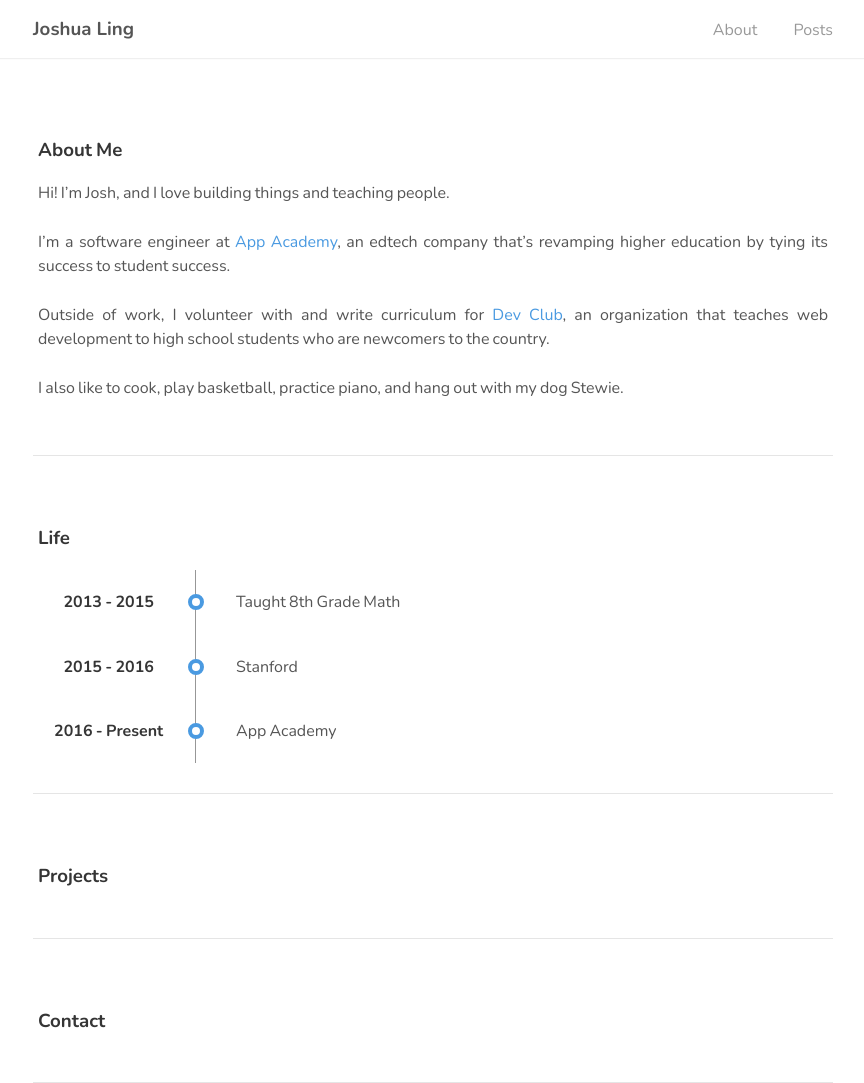
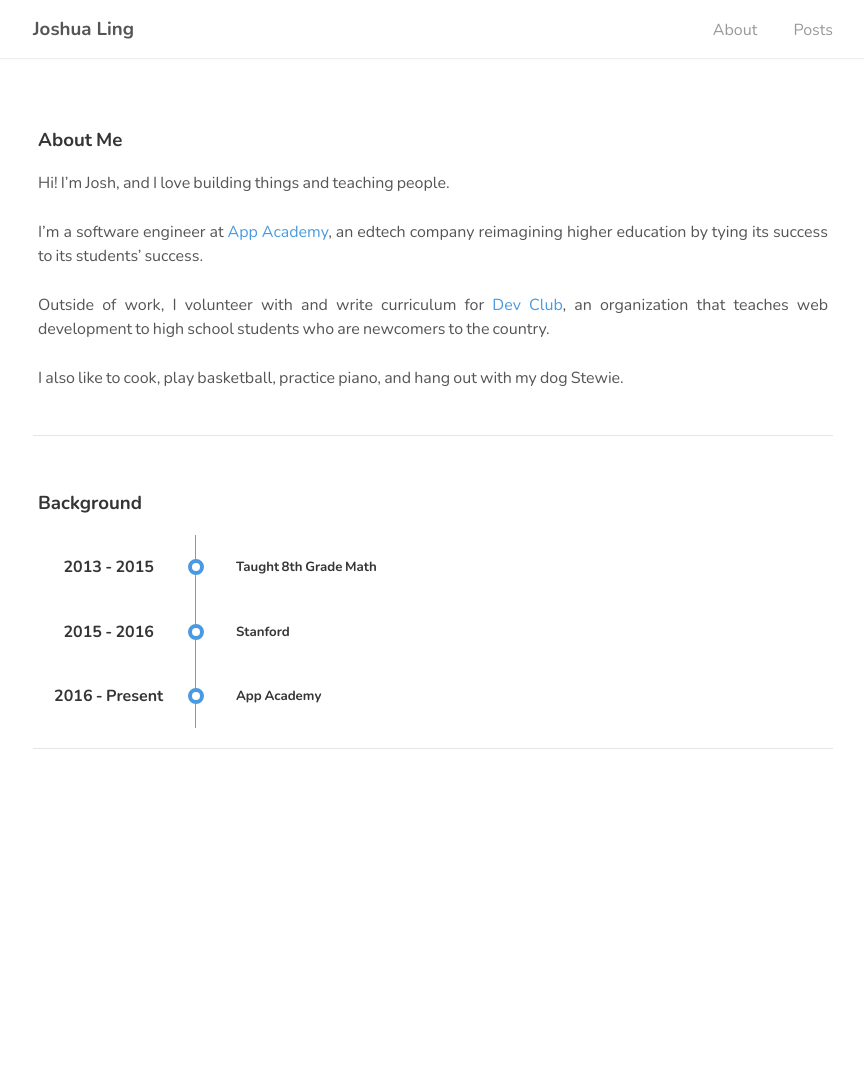
Before and after one commit to joshling1919/joshling1919.github.io, a Jekyll site: the page built from _pages/about.md, in a window 1280 px wide. Shown: the whole page, without its empty margins (207-1071 px from the left). Built offline with Jekyll 4.4.1, drawn with Linux system fonts in a browser that asks for light colours; after the commit the page ends 900 px from its top, so only the background shows below that.

Commit message:
Style about

```diff
--- a/_layouts/about.html
+++ b/_layouts/about.html
@@ -6,17 +6,20 @@ layout: default
   <section class="about-container">
     <h3>About Me</h3>
     {{ content }}
+
+    <div>
+    </div>
   </section>
 
   <section class="timeline-container">
-    <h3>Life</h3>
+    <h3>Background</h3>
     <div class="timeline">
       <div class="timeline-entry">
         <div class="timeline-entry-year">
           <h4>2013 - 2015</h4>
         </div>
         <div class="timeline-entry-content">
-          Taught 8th Grade Math
+          <h5>Taught 8th Grade Math</h5>
         </div>
       </div>
 
@@ -25,7 +28,7 @@ layout: default
           <h4>2015 - 2016</h4>
         </div>
         <div class="timeline-entry-content">
-          Stanford
+          <h5>Stanford</h5>
         </div>
       </div>
 
@@ -34,18 +37,14 @@ layout: default
           <h4>2016 - Present</h4>
         </div>
         <div class="timeline-entry-content">
-          App Academy
+          <h5>App Academy</h5>
         </div>
       </div>
     </div>
   </section>
 
-  <section class="projects-container">
+  <!-- <section class="projects-container">
     <h3>Projects</h3>
 
-  </section>
-
-  <section class="contact-container">
-    <h3>Contact</h3>
-  </section>
+  </section> -->
 </div>
--- a/_pages/about.md
+++ b/_pages/about.md
@@ -6,7 +6,7 @@
 Hi! I'm Josh, and I love building things and teaching people.
 
 I'm a software engineer at [App Academy](https://appacademy.io), an edtech
-company that's revamping higher education by tying its success to student
+company reimagining higher education by tying its success to its students'
 success.
 
 Outside of work, I volunteer with and write curriculum for [Dev Club](https://www.linkedin.com/company/dev-club/),
--- a/_sass/tale/_about.scss
+++ b/_sass/tale/_about.scss
@@ -9,8 +9,8 @@
 
   section {
     border-bottom: 0.5px solid $grey-2;
-    padding: 30px 5px;
-    margin-bottom: 20px;
+    padding: 20px 5px;
+    margin-bottom: 15px;
   }
 }
 
```
